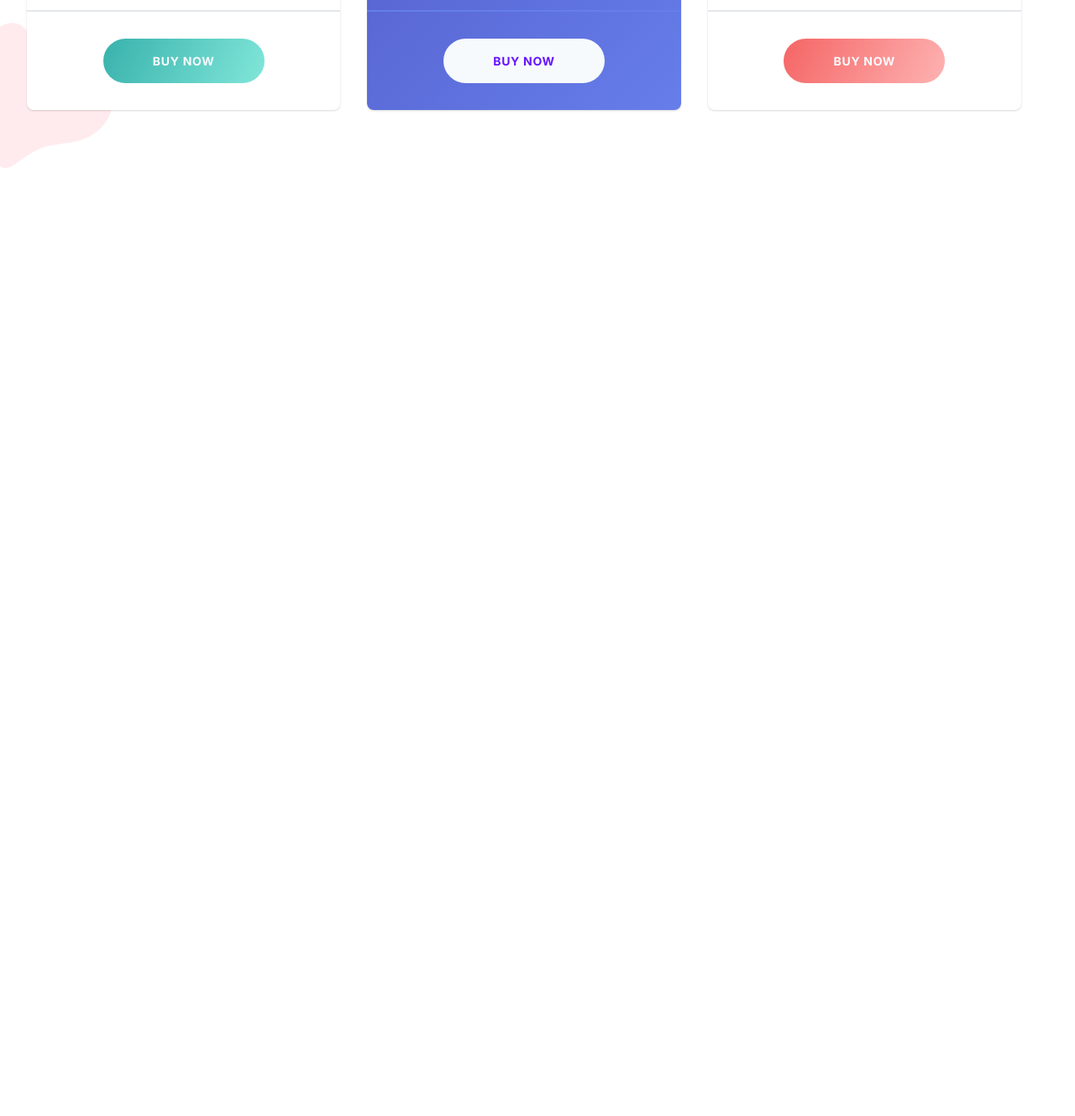
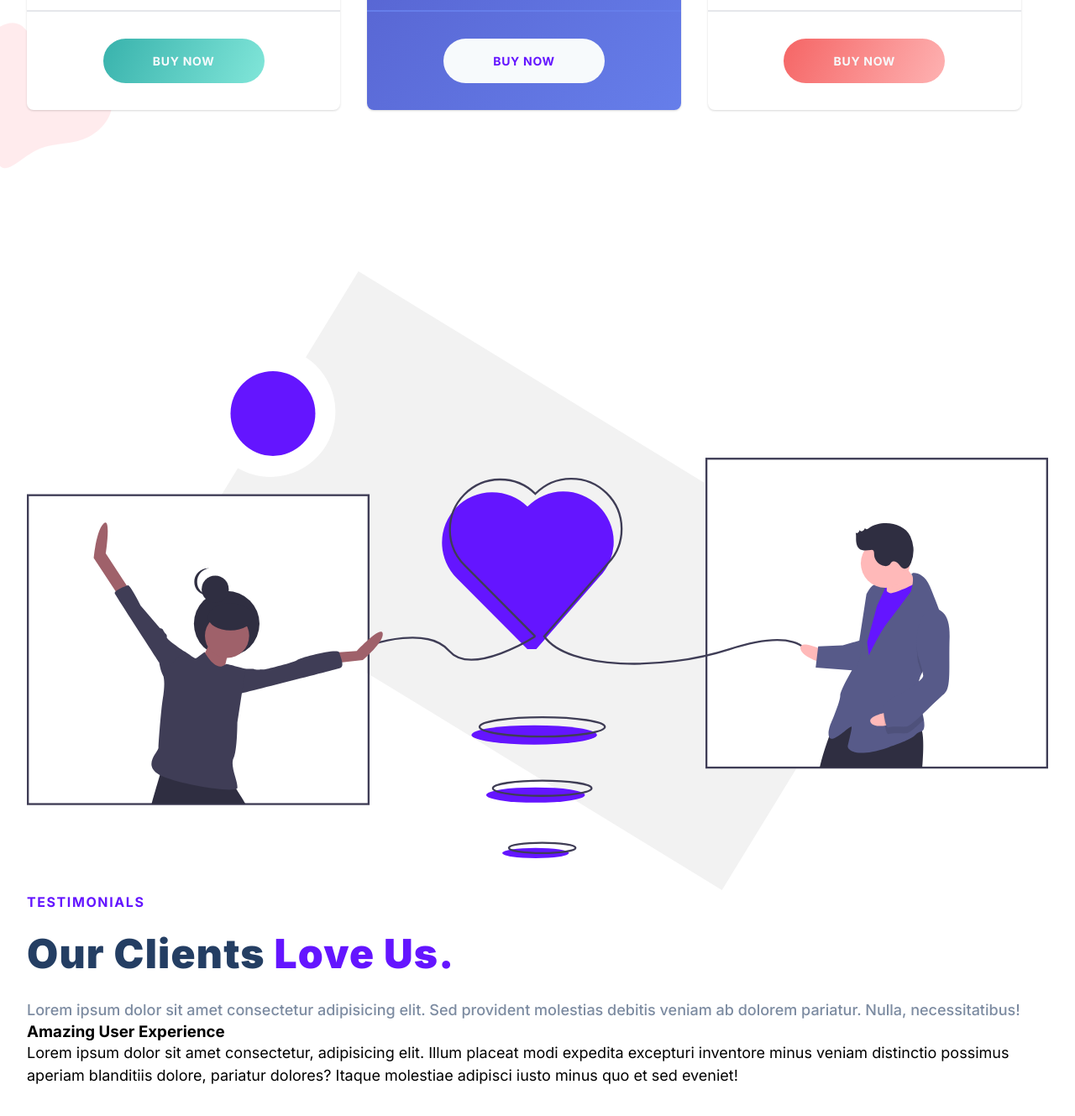
Before and after one commit to dpadrianox/Final-Treact-Project, a plain HTML site: page index.html in a window 1280 px wide. Shown: the part 4684-6013 px from the top of the page at 84% size. Before the commit the page ends 4943 px from the top, so only its background shows below. Drawn offline with Linux system fonts and the light colour scheme.

Commit message:
started testimonials

```diff
--- a/index.html
+++ b/index.html
@@ -405,6 +405,28 @@
         </div>
 
       </section>
+
+      <section id="testimonials">
+        <div class="container">
+            <div class="row">
+                <img src="./assets/love-illustration.c759090fa833369ad6ffb6eb19cacb3e.svg" alt="">
+            </div>
+            <div class="testimonials__description">
+                <div class="section__tag">Testimonials</div>
+                <h2 class="section__title">Our Clients <span class="purple">Love Us.</span></h2>
+                <p class="section__para">Lorem ipsum dolor sit amet consectetur adipisicing elit. Sed provident molestias debitis veniam ab dolorem pariatur. Nulla, necessitatibus!</p>
+            </div>
+            <div class="testimonial">
+                <div class="testimonial__rating">
+                    <h3 class="testimonial__title">Amazing User Experience</h3>
+                    <p class="testimonial__para">Lorem ipsum dolor sit amet consectetur, adipisicing elit. Illum placeat modi expedita excepturi inventore minus veniam distinctio possimus aperiam blanditiis dolore, pariatur dolores? Itaque molestiae adipisci iusto minus quo et sed eveniet!</p>
+                </div>
+                <div class="testimonial__bottom">
+                    <div class="testimonial__profile"></div>
+                </div>
+            </div>
+        </div>
+      </section>
     </main>
   </body>
 </html>
```
